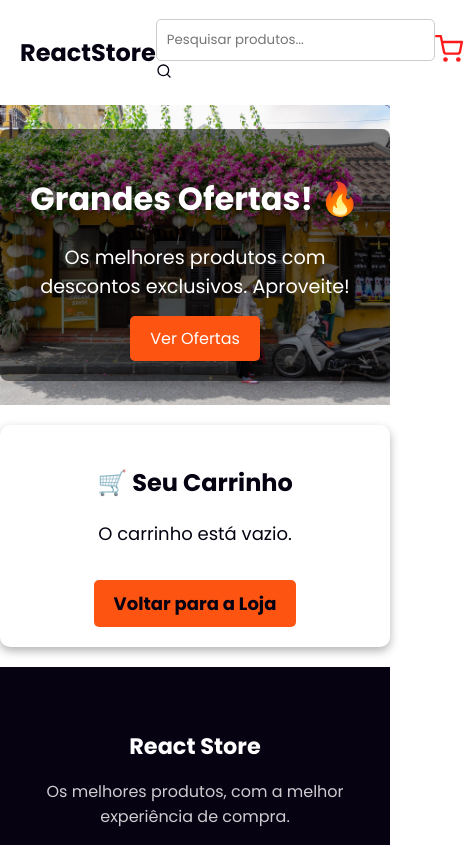
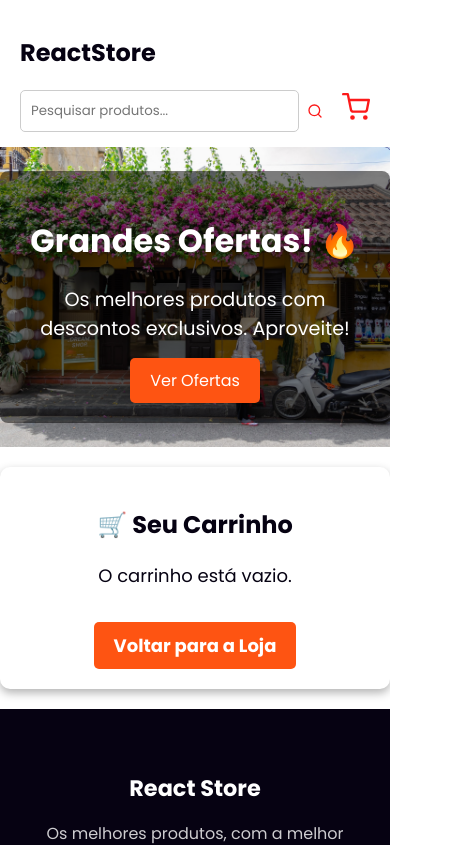
Before and after one commit to isaacnreis/react-store, a React (Vite) app: page /cart in a window 390 px wide. Shown: the top 845 px of the page, 463 px wide, since content can reach past the window. Built offline with nearby package versions, Linux system fonts and the light colour scheme.

Commit message:
ajustando responsividade das telas do projeto

```diff
--- a/src/components/Navbar/Navbar.module.scss
+++ b/src/components/Navbar/Navbar.module.scss
@@ -5,6 +5,32 @@
   padding: 15px 20px;
   background: var(--background);
   color: var(--text);
+
+  @media (max-width: 480px) {
+    flex-direction: column;
+    align-items: flex-start;
+  }
+}
+
+.containerRight {
+  display: flex;
+  gap: 1rem;
+  align-items: center;
+
+  @media (max-width: 480px) {
+    justify-content: space-between;
+    width: 100%;
+  }
+}
+
+.searchBar {
+  display: flex;
+  align-items: center;
+  gap: 0.5rem;
+}
+
+.searchIcon {
+  color: var(--secondary);
 }
 
 .cartIcon {
--- a/src/components/Navbar/Navbar.tsx
+++ b/src/components/Navbar/Navbar.tsx
@@ -19,6 +19,7 @@ const NavBar = () => {
       <Link to="/">
         <h1>ReactStore</h1>
       </Link>
+      <div className={styles.containerRight}>
         <div className={styles.searchBar}>
           <input
             type="text"
@@ -36,6 +37,7 @@ const NavBar = () => {
             <span className={styles.cartCount}>{totalItems}</span>
           )}
         </div>
+      </div>
       {isModalOpen && <CartModal onClose={() => setIsModalOpen(false)} />}
     </nav>
   );
--- a/src/components/ProductCard/ProductCard.module.scss
+++ b/src/components/ProductCard/ProductCard.module.scss
@@ -5,6 +5,9 @@
   padding: 16px;
   text-align: center;
   position: relative;
+  display: flex;
+  flex-direction: column;
+  align-items: center;
 }
 
 .discountTag {
@@ -25,6 +28,7 @@
   justify-content: center;
   align-items: center;
   height: 180px;
+  min-height: 180px;
 }
 
 .productImage {
@@ -58,6 +62,11 @@
 
 .details {
   margin-top: 12px;
+  display: flex;
+  flex-direction: column;
+  justify-content: space-between;
+  align-items: center;
+  height: 100%;
 }
 
 .title {
--- a/src/components/ProductList/ProductList.module.scss
+++ b/src/components/ProductList/ProductList.module.scss
@@ -1,4 +1,5 @@
 .productLink {
   text-decoration: none;
   color: inherit;
+  display: grid;
 }
--- a/src/pages/Cart/Cart.module.scss
+++ b/src/pages/Cart/Cart.module.scss
@@ -23,7 +23,7 @@
     margin-top: 15px;
     padding: 10px 20px;
     background: var(--primary);
-    color: var(--text);
+    color: white;
     border-radius: 5px;
     text-decoration: none;
     font-weight: bold;
@@ -79,7 +79,7 @@
 
     button {
       background: var(--primary);
-      color: var(--text);
+      color: white;
       border: none;
       padding: 5px 10px;
       font-size: 14px;
@@ -111,7 +111,7 @@
   .checkoutButton,
   .clearButton {
     background: var(--primary);
-    color: var(--text);
+    color: white;
     border: none;
     padding: 12px 18px;
     font-size: 16px;
@@ -128,6 +128,6 @@
   .clearButton {
     margin-left: 16px;
     background: var(--primary);
-    color: var(--text);
+    color: white;
   }
 }
--- a/src/pages/Home/Home.module.scss
+++ b/src/pages/Home/Home.module.scss
@@ -9,9 +9,17 @@
 
 .productsGrid {
   display: grid;
-  grid-template-columns: repeat(4, 1fr);
+  grid-template-columns: repeat(auto-fit, minmax(200px, 1fr));
   gap: 20px;
   justify-content: center;
+
+  @media (max-width: 768px) {
+    grid-template-columns: repeat(2, 1fr);
+  }
+
+  @media (max-width: 480px) {
+    grid-template-columns: repeat(1, 1fr);
+  }
 }
 
 .productCard {
--- a/src/pages/ProductPage/ProductPage.module.scss
+++ b/src/pages/ProductPage/ProductPage.module.scss
@@ -3,6 +3,10 @@
   align-items: center;
   gap: 20px;
   padding: 20px;
+
+  @media (max-width: 480px) {
+    flex-direction: column;
+  }
 }
 
 .image {
```
Lines whose indentation alone changed are shown as unchanged.
